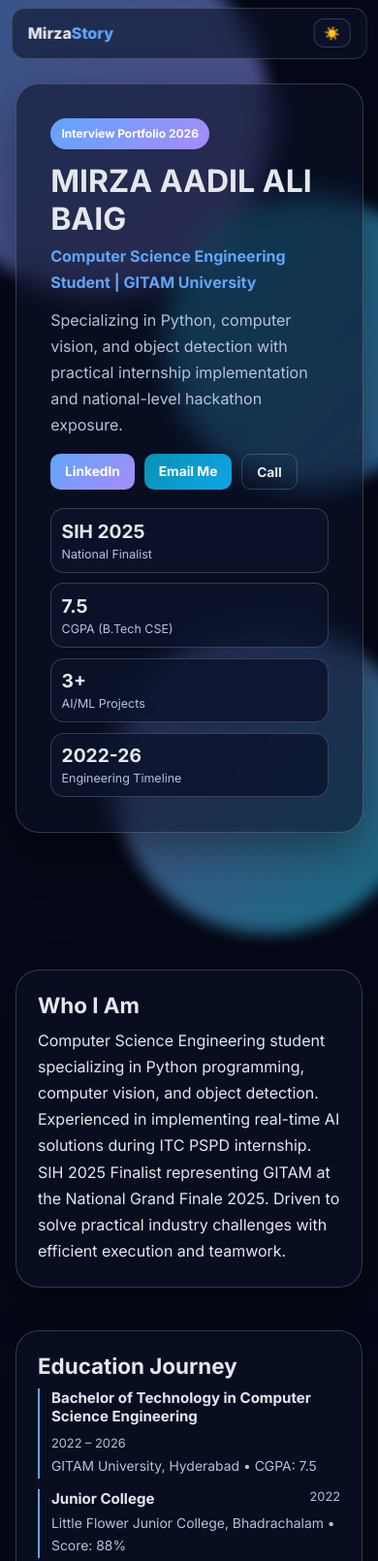
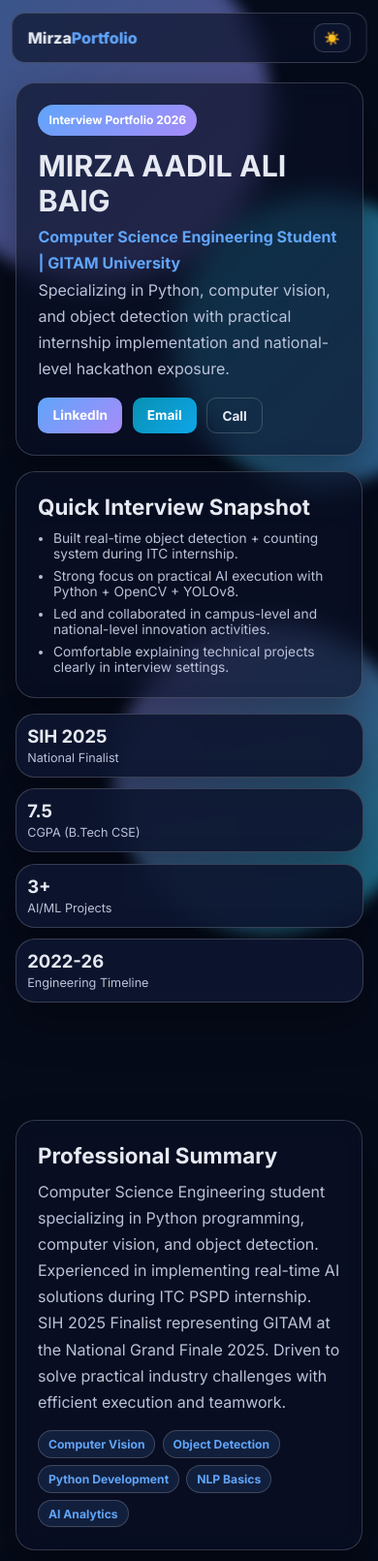
Before and after one commit to MirzaAadil/My-Profile, a plain HTML site: page index.html in a window 390 px wide. Shown: the top 1610 px of the page at 97% size. Drawn offline with Linux system fonts and the light colour scheme.

Commit message:
Fix blank sections and fully populate animated portfolio pages

```diff
--- a/index.html
+++ b/index.html
@@ -3,7 +3,7 @@
   <head>
     <meta charset="UTF-8" />
     <meta name="viewport" content="width=device-width, initial-scale=1.0" />
-    <title>Mirza Aadil Ali Baig | Interactive Interview Story</title>
+    <title>Mirza Aadil Ali Baig | Interview Portfolio</title>
     <link rel="preconnect" href="https://fonts.googleapis.com" />
     <link rel="preconnect" href="https://fonts.gstatic.com" crossorigin />
     <link
@@ -20,7 +20,7 @@
     </div>
 
     <header class="topbar">
-      <a class="brand" href="#home">Mirza<span>Story</span></a>
+      <a class="brand" href="#home">Mirza<span>Portfolio</span></a>
       <nav class="main-nav">
         <a href="#about">About</a>
         <a href="#skills">Skills</a>
@@ -33,8 +33,9 @@
     </header>
 
     <main>
-      <section id="home" class="page hero">
-        <div class="hero-inner reveal pop-up">
+      <section id="home" class="page">
+        <div class="hero-grid">
+          <article class="hero-card reveal pop-up">
             <p class="pill">Interview Portfolio 2026</p>
             <h1 id="name"></h1>
             <p id="role" class="hero-role"></p>
@@ -42,66 +43,76 @@
 
             <div class="hero-actions">
               <a id="linkedinLink" class="btn" href="#" target="_blank" rel="noreferrer">LinkedIn</a>
-            <a id="emailLink" class="btn secondary" href="#">Email Me</a>
+              <a id="emailLink" class="btn secondary" href="#">Email</a>
               <a id="phoneLink" class="btn tertiary" href="#">Call</a>
+            </div>
+          </article>
+
+          <article class="hero-card reveal slide-right">
+            <h2>Quick Interview Snapshot</h2>
+            <ul id="highlights" class="list"></ul>
+          </article>
         </div>
 
         <div class="stat-grid" id="stats"></div>
-        </div>
       </section>
 
       <section id="about" class="page split">
-        <div class="panel reveal slide-left">
-          <h2>Who I Am</h2>
+        <article class="panel reveal slide-left">
+          <h2>Professional Summary</h2>
           <p id="summary"></p>
-        </div>
-        <div class="panel reveal slide-right">
+          <div id="focusAreas" class="chips mt"></div>
+        </article>
+
+        <article class="panel reveal slide-right">
           <h2>Education Journey</h2>
           <div id="education" class="timeline"></div>
-        </div>
+        </article>
       </section>
 
       <section id="skills" class="page">
-        <div class="section-wrap reveal pop-up">
-          <h2>Skill Universe</h2>
-          <p class="section-subtitle">Technical strengths, foundations, and tools I actively use to deliver outcomes.</p>
+        <article class="section-wrap reveal pop-up">
+          <h2>Technical Skill Universe</h2>
+          <p class="section-subtitle">Every section below is filled to present your profile clearly during interviews.</p>
           <div id="skillsContainer" class="skills-grid"></div>
-        </div>
+        </article>
       </section>
 
       <section id="experience" class="page">
-        <div class="section-wrap reveal fade-in-up">
+        <article class="section-wrap reveal fade-in-up">
           <h2>Internship Experience</h2>
           <div id="experienceContainer" class="experience-grid"></div>
-        </div>
+        </article>
       </section>
 
       <section id="projects" class="page">
-        <div class="section-wrap reveal fade-in-up">
+        <article class="section-wrap reveal fade-in-up">
           <h2>Project Showcase</h2>
-          <p class="section-subtitle">Applied projects that combine AI, analytics, and practical implementation.</p>
           <div id="projectsContainer" class="project-grid"></div>
-        </div>
+        </article>
       </section>
 
       <section id="achievements" class="page split">
-        <div class="panel reveal slide-left">
+        <article class="panel reveal slide-left">
           <h2>Certifications</h2>
           <ul id="certifications" class="list"></ul>
-        </div>
-        <div class="panel reveal slide-right">
-          <h2>Leadership & Activities</h2>
+        </article>
+
+        <article class="panel reveal slide-right">
+          <h2>Leadership & Co-Curricular</h2>
           <ul id="activities" class="list"></ul>
-        </div>
+        </article>
       </section>
 
       <section id="contact" class="page contact-page">
-        <div class="contact-card reveal pop-up">
+        <article class="contact-card reveal pop-up">
           <h2>Let’s Connect</h2>
           <p>Open to internships, collaborations, and interview opportunities in Software / AI roles.</p>
           <div id="contactInfo" class="contact-grid"></div>
+
+          <h3>Soft Skills</h3>
           <div class="chips" id="softSkills"></div>
-        </div>
+        </article>
       </section>
     </main>
 
--- a/script.js
+++ b/script.js
@@ -16,6 +16,13 @@ const profile = {
     { value: '3+', label: 'AI/ML Projects' },
     { value: '2022-26', label: 'Engineering Timeline' }
   ],
+  highlights: [
+    'Built real-time object detection + counting system during ITC internship.',
+    'Strong focus on practical AI execution with Python + OpenCV + YOLOv8.',
+    'Led and collaborated in campus-level and national-level innovation activities.',
+    'Comfortable explaining technical projects clearly in interview settings.'
+  ],
+  focusAreas: ['Computer Vision', 'Object Detection', 'Python Development', 'NLP Basics', 'AI Analytics'],
   education: [
     {
       title: 'Bachelor of Technology in Computer Science Engineering',
@@ -59,18 +66,18 @@ const profile = {
   projects: [
     {
       title: 'Object Detection Model',
-      context: 'ITC PSPD internship',
+      context: 'ITC PSPD Internship',
       description:
         'Developed and validated a practical object detection model for real-time monitoring use cases.'
     },
     {
       title: 'AI Analytic Dashboard',
-      context: 'Personal/Academic project',
-      description: 'Created a dashboard for data visualization and insights communication.'
+      context: 'Academic Project',
+      description: 'Created a dashboard for data visualization and insight communication.'
     },
     {
       title: 'Language Translator',
-      context: 'NLP-based project',
+      context: 'NLP-Based Project',
       description: 'Built a language translator prototype using natural language processing fundamentals.'
     }
   ],
@@ -91,6 +98,8 @@ const profile = {
 
 const byId = (id) => document.getElementById(id);
 
+document.documentElement.classList.add('js');
+
 function renderHero() {
   byId('name').textContent = profile.name;
   byId('role').textContent = profile.role;
@@ -102,15 +111,18 @@ function renderHero() {
   byId('phoneLink').href = `tel:${profile.contact.phone}`;
 
   byId('stats').innerHTML = profile.stats
-    .map((stat) => `<div class="stat"><strong>${stat.value}</strong><span>${stat.label}</span></div>`)
+    .map((stat) => `<div class="stat reveal pop-up"><strong>${stat.value}</strong><span>${stat.label}</span></div>`)
     .join('');
+
+  byId('highlights').innerHTML = profile.highlights.map((item) => `<li>${item}</li>`).join('');
+  byId('focusAreas').innerHTML = profile.focusAreas.map((item) => `<span>${item}</span>`).join('');
 }
 
 function renderEducation() {
   byId('education').innerHTML = profile.education
     .map(
       (item) => `
-      <div class="item">
+      <div class="item reveal fade-in-up">
         <div class="item-head">
           <h3>${item.title}</h3>
           <span class="meta">${item.period}</span>
@@ -181,7 +193,7 @@ function renderLists() {
     </a>
     <a class="contact-tile" href="${profile.contact.linkedin}" target="_blank" rel="noreferrer">
       <span>LinkedIn</span>
-      <strong>mirza-aadil</strong>
+      <strong>linkedin.com/in/mirza-aadil</strong>
     </a>
   `;
 }
@@ -215,7 +227,7 @@ function setupRevealAnimations() {
         }
       });
     },
-    { threshold: 0.14 }
+    { threshold: 0.12 }
   );
 
   document.querySelectorAll('.reveal').forEach((element) => observer.observe(element));
--- a/style.css
+++ b/style.css
@@ -1,9 +1,9 @@
 :root {
-  --bg: #050816;
-  --surface: rgba(11, 18, 40, 0.58);
-  --surface-strong: rgba(12, 20, 45, 0.82);
-  --text: #e5e7eb;
-  --muted: #b8c0d9;
+  --bg: #060b1a;
+  --surface: rgba(10, 16, 38, 0.65);
+  --surface-strong: rgba(14, 22, 48, 0.92);
+  --text: #e6e9f2;
+  --muted: #bac2d9;
   --primary: #60a5fa;
   --accent: #a78bfa;
   --hot: #22d3ee;
@@ -12,16 +12,16 @@
 }
 
 :root.light {
-  --bg: #eef3ff;
-  --surface: rgba(255, 255, 255, 0.75);
+  --bg: #edf3ff;
+  --surface: rgba(255, 255, 255, 0.8);
   --surface-strong: rgba(255, 255, 255, 0.95);
   --text: #0f172a;
   --muted: #475569;
   --primary: #2563eb;
   --accent: #7c3aed;
-  --hot: #0ea5e9;
+  --hot: #0891b2;
   --border: rgba(37, 99, 235, 0.18);
-  --shadow: 0 18px 40px rgba(30, 41, 59, 0.12);
+  --shadow: 0 18px 40px rgba(30, 41, 59, 0.14);
 }
 
 * {
@@ -34,9 +34,9 @@ html {
 
 body {
   margin: 0;
+  color: var(--text);
+  background: var(--bg);
   font-family: 'Inter', system-ui, -apple-system, BlinkMacSystemFont, 'Segoe UI', sans-serif;
-  background: var(--bg);
-  color: var(--text);
   overflow-x: hidden;
 }
 
@@ -57,7 +57,7 @@ body {
 .blob-1 {
   width: 360px;
   height: 360px;
-  top: -40px;
+  top: -50px;
   left: -80px;
   background: linear-gradient(135deg, var(--primary), var(--accent));
 }
@@ -65,7 +65,7 @@ body {
 .blob-2 {
   width: 300px;
   height: 300px;
-  right: -80px;
+  right: -90px;
   top: 25%;
   background: linear-gradient(135deg, var(--hot), var(--primary));
   animation-delay: 2s;
@@ -82,26 +82,26 @@ body {
 
 .topbar {
   position: fixed;
+  left: 50%;
   top: 0.8rem;
-  left: 50%;
   transform: translateX(-50%);
   width: min(1150px, 94%);
-  padding: 0.65rem 1rem;
-  border-radius: 14px;
   border: 1px solid var(--border);
   background: var(--surface);
   backdrop-filter: blur(10px);
+  border-radius: 14px;
+  padding: 0.65rem 1rem;
   display: flex;
   align-items: center;
   justify-content: space-between;
   gap: 1rem;
-  z-index: 20;
+  z-index: 30;
 }
 
 .brand {
-  font-weight: 800;
   color: var(--text);
   text-decoration: none;
+  font-weight: 800;
 }
 
 .brand span {
@@ -112,7 +112,6 @@ body {
   display: flex;
   gap: 0.9rem;
   flex-wrap: wrap;
-  justify-content: center;
 }
 
 .main-nav a {
@@ -139,39 +138,61 @@ body {
   min-height: 100vh;
   width: min(1120px, 92%);
   margin: 0 auto;
-  padding: 6.2rem 0 2.5rem;
+  padding: 6.2rem 0 2.2rem;
   display: grid;
   align-items: center;
 }
 
-.hero-inner,
+.hero-grid {
+  display: grid;
+  grid-template-columns: 1.35fr 1fr;
+  gap: 1rem;
+}
+
+.hero-card,
+.panel,
 .section-wrap,
-.panel,
-.contact-card {
+.contact-card,
+.stat,
+.skill-card,
+.experience-card,
+.project-card {
   border: 1px solid var(--border);
   background: var(--surface);
   backdrop-filter: blur(12px);
-  border-radius: 24px;
+  border-radius: 20px;
   box-shadow: var(--shadow);
 }
 
-.hero-inner {
-  padding: 2.2rem;
+.hero-card,
+.panel,
+.section-wrap,
+.contact-card {
+  padding: 1.4rem;
 }
 
 .pill {
   display: inline-block;
-  padding: 0.35rem 0.7rem;
+  padding: 0.36rem 0.7rem;
   border-radius: 999px;
   background: linear-gradient(135deg, var(--primary), var(--accent));
-  color: white;
+  color: #fff;
   font-size: 0.75rem;
   font-weight: 700;
 }
 
 h1 {
-  font-size: clamp(2rem, 4vw, 3.35rem);
-  margin: 0.8rem 0 0.4rem;
+  font-size: clamp(1.9rem, 4vw, 3.3rem);
+  margin: 0.78rem 0 0.4rem;
+}
+
+h2 {
+  margin: 0 0 0.65rem;
+  font-size: 1.4rem;
+}
+
+h3 {
+  margin: 1rem 0 0.5rem;
 }
 
 .hero-role {
@@ -180,11 +201,11 @@ h1 {
   font-weight: 700;
 }
 
-.hero-tagline {
-  margin-top: 0.7rem;
+.hero-tagline,
+p {
+  margin: 0;
+  line-height: 1.7;
   color: var(--muted);
-  max-width: 760px;
-  line-height: 1.7;
 }
 
 .hero-actions {
@@ -196,11 +217,11 @@ h1 {
 
 .btn {
   text-decoration: none;
-  padding: 0.58rem 0.92rem;
+  padding: 0.58rem 0.95rem;
   border-radius: 10px;
-  font-size: 0.86rem;
+  font-size: 0.85rem;
   font-weight: 700;
-  color: white;
+  color: #fff;
   background: linear-gradient(135deg, var(--primary), var(--accent));
 }
 
@@ -210,32 +231,30 @@ h1 {
 
 .btn.tertiary {
   background: transparent;
+  color: var(--text);
   border: 1px solid var(--border);
-  color: var(--text);
 }
 
 .stat-grid {
-  margin-top: 1.2rem;
+  margin-top: 1rem;
   display: grid;
   grid-template-columns: repeat(4, minmax(0, 1fr));
-  gap: 0.65rem;
+  gap: 0.7rem;
 }
 
 .stat {
-  border-radius: 14px;
-  border: 1px solid var(--border);
-  padding: 0.65rem;
+  padding: 0.7rem;
   background: var(--surface-strong);
 }
 
 .stat strong {
   display: block;
-  font-size: 1.2rem;
+  font-size: 1.15rem;
 }
 
 .stat span {
-  font-size: 0.78rem;
   color: var(--muted);
+  font-size: 0.79rem;
 }
 
 .split {
@@ -243,26 +262,10 @@ h1 {
   gap: 1rem;
 }
 
-.panel,
-.section-wrap,
-.contact-card {
-  padding: 1.4rem;
-}
-
-h2 {
-  margin: 0 0 0.6rem;
-  font-size: 1.4rem;
-}
-
 .section-subtitle {
   margin-top: -0.2rem;
+  margin-bottom: 0.95rem;
   color: var(--muted);
-  font-size: 0.92rem;
-}
-
-p {
-  margin: 0;
-  line-height: 1.7;
 }
 
 .timeline {
@@ -284,7 +287,7 @@ p {
 
 .item h3 {
   margin: 0;
-  font-size: 0.94rem;
+  font-size: 0.93rem;
 }
 
 .meta {
@@ -293,36 +296,59 @@ p {
 }
 
 .item p {
+  margin-top: 0.25rem;
   font-size: 0.87rem;
-  color: var(--muted);
-  margin-top: 0.3rem;
 }
 
-.skills-grid,
+.skills-grid {
+  display: grid;
+  grid-template-columns: repeat(2, minmax(0, 1fr));
+  gap: 0.85rem;
+}
+
+.skill-card,
+.experience-card,
+.project-card {
+  padding: 0.95rem;
+  background: var(--surface-strong);
+}
+
+.skill-card h3,
+.experience-card h3,
+.project-card h3 {
+  margin: 0 0 0.5rem;
+  font-size: 0.94rem;
+}
+
 .experience-grid,
 .project-grid {
   display: grid;
   gap: 0.85rem;
 }
 
-.skills-grid {
-  grid-template-columns: repeat(2, minmax(0, 1fr));
+.project-grid {
+  grid-template-columns: repeat(3, minmax(0, 1fr));
 }
 
-.skill-card,
-.experience-card,
-.project-card {
-  border: 1px solid var(--border);
-  border-radius: 16px;
-  background: var(--surface-strong);
-  padding: 0.9rem;
+.experience-card ul {
+  margin: 0;
+  padding-left: 1rem;
+  display: grid;
+  gap: 0.35rem;
 }
 
-.skill-card h3,
-.experience-card h3,
-.project-card h3 {
-  margin: 0 0 0.55rem;
-  font-size: 0.92rem;
+.experience-card li,
+.project-card p,
+.list li {
+  color: var(--muted);
+  font-size: 0.86rem;
+}
+
+.list {
+  margin: 0;
+  padding-left: 1rem;
+  display: grid;
+  gap: 0.45rem;
 }
 
 .chips {
@@ -332,38 +358,17 @@ p {
 }
 
 .chips span {
-  padding: 0.35rem 0.6rem;
+  padding: 0.36rem 0.62rem;
   border-radius: 999px;
   border: 1px solid var(--border);
+  background: rgba(96, 165, 250, 0.12);
   color: var(--primary);
-  background: rgba(96, 165, 250, 0.12);
   font-size: 0.76rem;
   font-weight: 700;
 }
 
-.experience-card ul {
-  margin: 0;
-  padding-left: 1rem;
-  display: grid;
-  gap: 0.4rem;
-}
-
-.experience-card li,
-.project-card p,
-.list li {
-  color: var(--muted);
-  font-size: 0.86rem;
-}
-
-.project-grid {
-  grid-template-columns: repeat(3, minmax(0, 1fr));
-}
-
-.list {
-  margin: 0;
-  padding-left: 1rem;
-  display: grid;
-  gap: 0.45rem;
+.mt {
+  margin-top: 0.95rem;
 }
 
 .contact-page {
@@ -371,15 +376,15 @@ p {
 }
 
 .contact-card {
-  max-width: 900px;
+  max-width: 920px;
   margin: 0 auto;
 }
 
 .contact-grid {
-  margin: 1rem 0;
   display: grid;
   grid-template-columns: repeat(3, minmax(0, 1fr));
-  gap: 0.65rem;
+  gap: 0.7rem;
+  margin: 1rem 0;
 }
 
 .contact-tile {
@@ -387,53 +392,59 @@ p {
   color: var(--text);
   border: 1px solid var(--border);
   border-radius: 12px;
-  padding: 0.7rem;
+  padding: 0.72rem;
   background: var(--surface-strong);
 }
 
 .contact-tile span {
   display: block;
-  font-size: 0.75rem;
+  font-size: 0.74rem;
   color: var(--muted);
 }
 
 .contact-tile strong {
   display: block;
   margin-top: 0.2rem;
-  font-size: 0.88rem;
+  font-size: 0.87rem;
 }
 
+/* no-js fallback: content is visible by default */
 .reveal {
+  opacity: 1;
+  transform: none;
+}
+
+.js .reveal {
   opacity: 0;
   transform: translateY(24px) scale(0.98);
   transition: opacity 0.8s ease, transform 0.8s ease;
 }
 
-.reveal.visible {
-  opacity: 1;
-  transform: translateY(0) scale(1);
-}
-
-.slide-left {
+.js .reveal.slide-left {
   transform: translateX(-28px);
 }
 
-.slide-right {
+.js .reveal.slide-right {
   transform: translateX(28px);
 }
 
-.fade-in-up {
+.js .reveal.fade-in-up {
   transform: translateY(35px);
 }
 
-.pop-up {
+.js .reveal.pop-up {
   transform: translateY(25px) scale(0.92);
+}
+
+.js .reveal.visible {
+  opacity: 1;
+  transform: translateY(0) scale(1);
 }
 
 @keyframes float {
   0%,
   100% {
-    transform: translateY(0px);
+    transform: translateY(0);
   }
 
   50% {
@@ -442,14 +453,11 @@ p {
 }
 
 @media (max-width: 980px) {
-  .topbar {
-    top: 0.5rem;
-  }
-
   .main-nav {
     display: none;
   }
 
+  .hero-grid,
   .split,
   .skills-grid,
   .project-grid,
@@ -459,6 +467,6 @@ p {
   }
 
   .page {
-    padding-top: 5.4rem;
+    padding-top: 5.3rem;
   }
 }
```
Also changed, not shown: 1 other file. Lines whose indentation alone changed are shown as unchanged.
